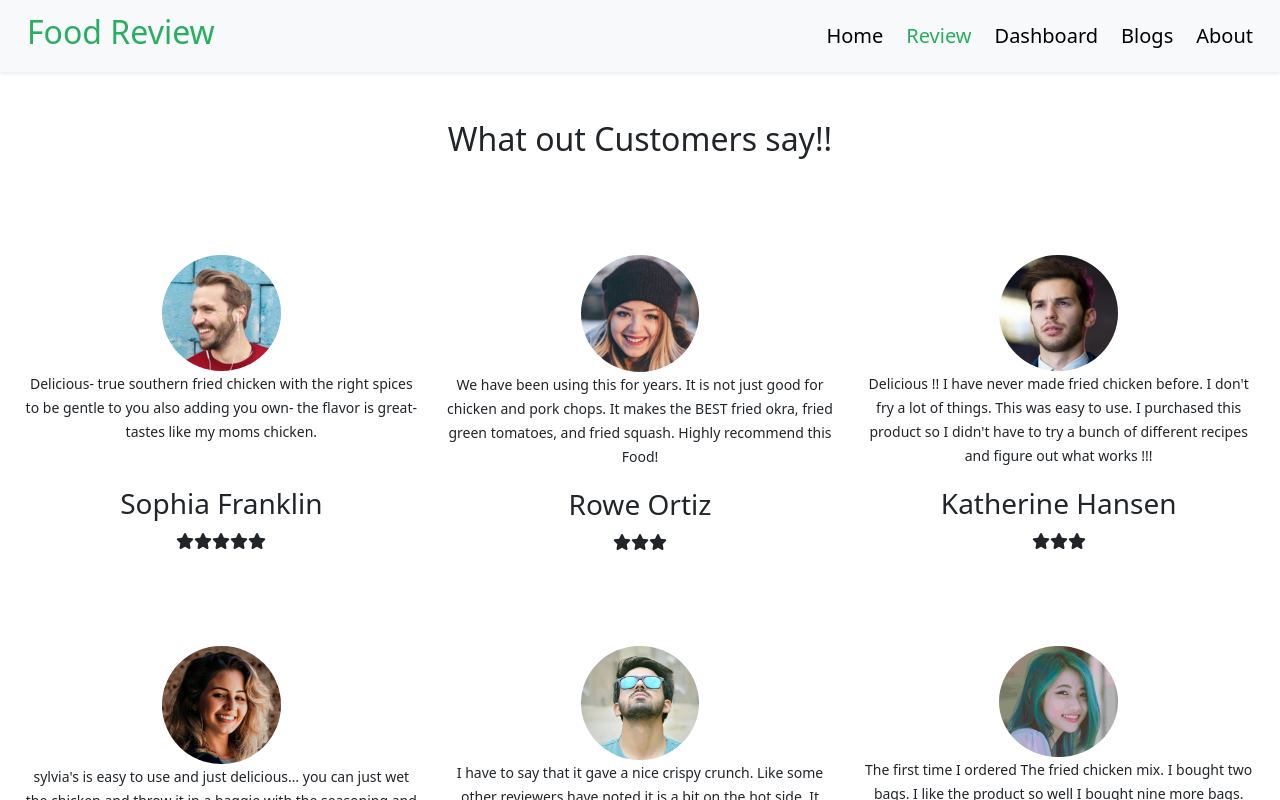
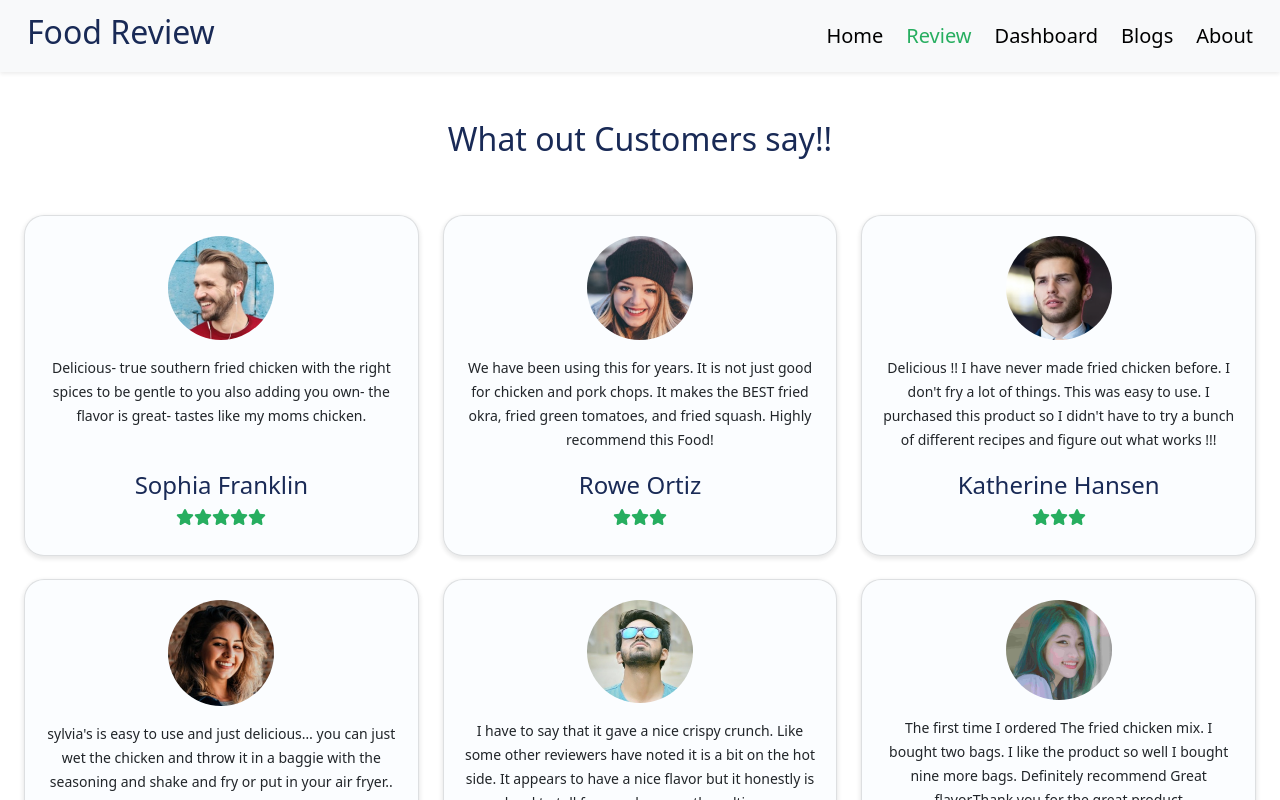
Before and after one commit to ImRanKhan81m/Food-Review-A09, a React (Create React App) app: page /review in a window 1280 px wide. Shown: the top 800 px of the page. Built offline with nearby package versions, Linux system fonts and the light colour scheme; the HTML template or start-up script is replaced by a standard one.

Commit message:
customer review done

```diff
--- a/src/Components/ReviewAll/ReviewAll.css
+++ b/src/Components/ReviewAll/ReviewAll.css
@@ -1,7 +1,22 @@
+.review-all{
+    background-color:rgba(240, 248, 255, 0.288);
+    padding: 20px;
+    box-shadow: 0 2px 4px 1px rgb(27 27 27 / 10%);
+    margin-bottom: 23px;
+    border: 1px solid rgba(19,19,19,.125);
+    border-radius: 20px;
+}
 .review-all img{
     width: 30%;
     border-radius: 50%;
 }
 .review-all p{
     height: 100px;
+    margin-top: 15px;
 }
+.review-all h4{
+    color: #192a56;
+}
+.rating-star{
+    color: #27ae60;
+}
--- a/src/Components/ReviewAll/ReviewAll.js
+++ b/src/Components/ReviewAll/ReviewAll.js
@@ -10,8 +10,8 @@ const ReviewAll = (props) => {
             <div className='review-all'>
                 <img src={img} alt="" />
                 <p><small>{about}</small></p>
-                <h3>{name}</h3>
-                <p>{rating >=4 ? <span><FontAwesomeIcon className='rating-star' icon={faStar}/><FontAwesomeIcon className='rating-star' icon={faStar}/><FontAwesomeIcon className='rating-star' icon={faStar}/><FontAwesomeIcon className='rating-star' icon={faStar}/><FontAwesomeIcon className='rating-star' icon={faStar}/></span> : <span><FontAwesomeIcon className='rating-star' icon={faStar}/><FontAwesomeIcon className='rating-star' icon={faStar}/><FontAwesomeIcon className='rating-star' icon={faStar}/></span> }</p>
+                <h4>{name}</h4>
+                <h6>{rating >=4 ? <span><FontAwesomeIcon className='rating-star' icon={faStar}/><FontAwesomeIcon className='rating-star' icon={faStar}/><FontAwesomeIcon className='rating-star' icon={faStar}/><FontAwesomeIcon className='rating-star' icon={faStar}/><FontAwesomeIcon className='rating-star' icon={faStar}/></span> : <span><FontAwesomeIcon className='rating-star' icon={faStar}/><FontAwesomeIcon className='rating-star' icon={faStar}/><FontAwesomeIcon className='rating-star' icon={faStar}/></span> }</h6>
             </div>
         </div>
     );
--- a/src/Components/Reviews/Reviews.css
+++ b/src/Components/Reviews/Reviews.css
@@ -3,3 +3,6 @@
     grid-template-columns: repeat(3, 1fr);
     text-align: center;
 }
+h2{
+    color: #192a56;
+}
--- a/src/Components/Reviews/Reviews.js
+++ b/src/Components/Reviews/Reviews.js
@@ -9,7 +9,7 @@ const Reviews = () => {
         <div>
             <div className="container text-center mt-5">
                 <h2>What out Customers say!!</h2>
-                <div className='reviews py-5 mt-5'>
+                <div className='reviews py-5 mt-2'>
                     {
                         reviews.map(review => <ReviewAll
                             key={review._id}
```
